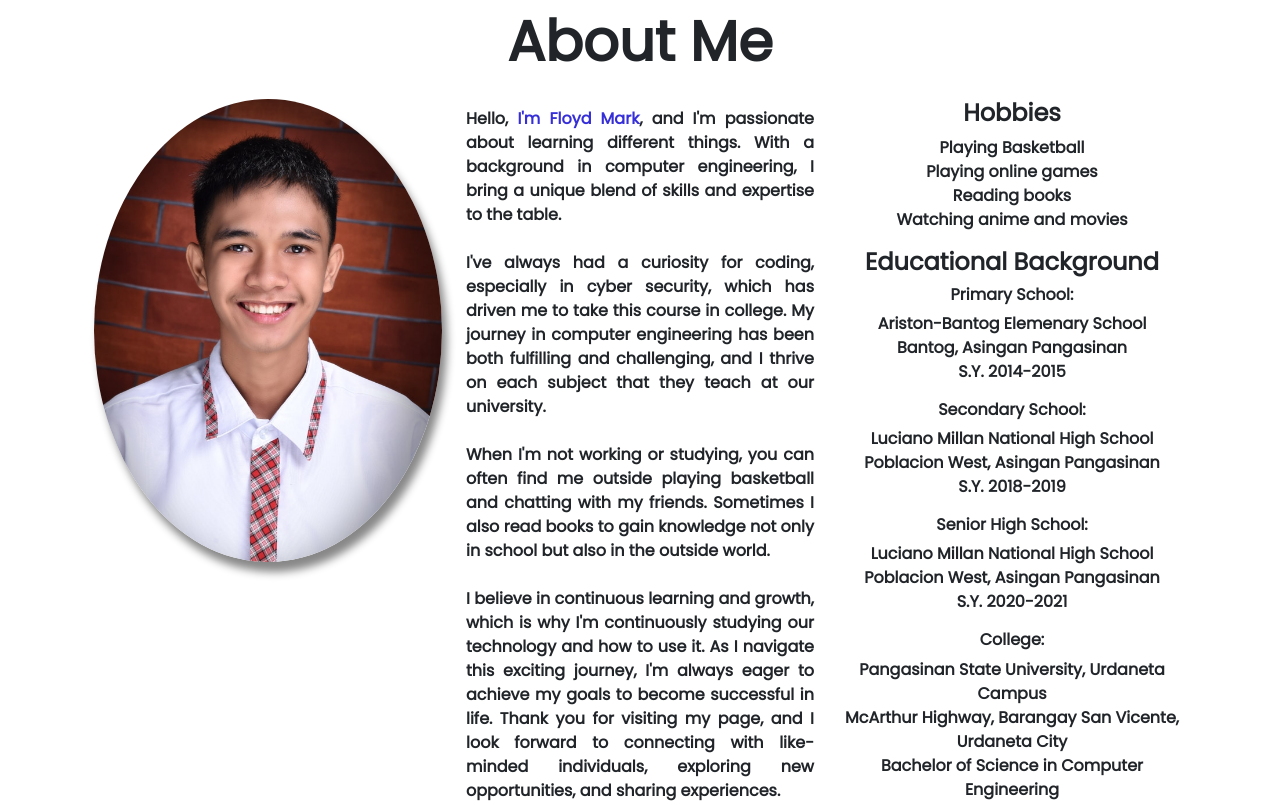
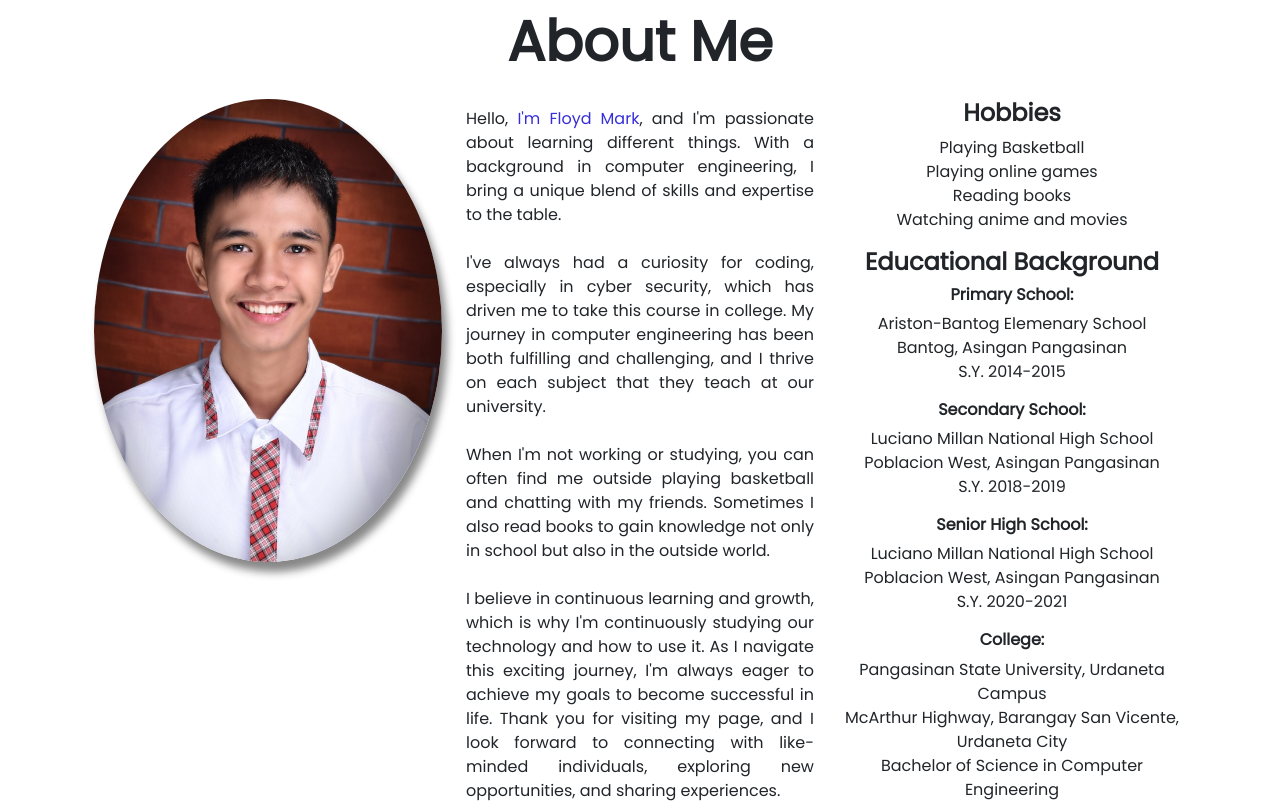
Before and after one commit to Natchzz/midtermExam, a plain HTML site: page index.html in a window 1280 px wide. Shown: the part 840-1645 px from the top of the page. Drawn offline with nearby package versions, Linux system fonts and the light colour scheme.

```diff
--- a/index.html
+++ b/index.html
@@ -78,7 +78,7 @@
                 <img src="./images/about_profile.jpg" class="image_about rounded-circle" alt="Profile photo">
             </div>
             <div class="col-lg-4">
-                <p class="aboutMeParagraph fw-semibold fs-6 mt-1 pt-1 justify-content-center">Hello, <span class="text floyd">I'm Floyd Mark</span>, and I'm passionate about learning different things. With a background in computer engineering, I bring a unique blend of skills and expertise to the table. <br><br>
+                <p class="aboutMeParagraph mt-1 pt-1 justify-content-center card-text">Hello, <span class="text floyd">I'm Floyd Mark</span>, and I'm passionate about learning different things. With a background in computer engineering, I bring a unique blend of skills and expertise to the table. <br><br>
                     I've always had a curiosity for coding, especially in cyber security, which has driven me to take this course in college. My journey in computer engineering has been both fulfilling and challenging, and I thrive on each subject that they teach at our university. <br><br>
                     When I'm not working or studying, you can often find me outside playing basketball and chatting with my friends. Sometimes I also read books to gain knowledge not only in school but also in the outside world. <br><br>
                     I believe in continuous learning and growth, which is why I'm continuously studying our technology and how to use it. As I navigate this exciting journey, I'm always eager to achieve my goals to become successful in life. Thank you for visiting my page, and I look forward to connecting with like-minded individuals, exploring new opportunities, and sharing experiences. <br><br>
@@ -88,18 +88,18 @@
             <div class="col-lg-4 text-center">
                 <!-- Hobbies -->
                 <h4 class="fw-bold">Hobbies</h4>
-                <p class="fw-bold">Playing Basketball <br>Playing online games <br> Reading books <br> Watching anime and movies</p>
+                <p class="card-text text-center">Playing Basketball <br>Playing online games <br> Reading books <br> Watching anime and movies</p>
 
                 <!-- Educational Background -->
                 <h4 class="fw-bold">Educational Background</h4>
                 <h6 class="fw-bold">Primary School:</h6>
-                <p class=" fw-semibold">Ariston-Bantog Elemenary School <br>Bantog, Asingan Pangasinan <br> S.Y. 2014-2015  </p>
+                <p class=" card-text text-center">Ariston-Bantog Elemenary School <br>Bantog, Asingan Pangasinan <br> S.Y. 2014-2015  </p>
                 <h6 class="fw-bold ">Secondary School:</h6>
-                <p class=" fw-semibold">Luciano Millan National High School <br> Poblacion West, Asingan Pangasinan <br> S.Y. 2018-2019  </p>
+                <p class=" card-text text-center">Luciano Millan National High School <br> Poblacion West, Asingan Pangasinan <br> S.Y. 2018-2019  </p>
                 <h6 class="fw-bold">Senior High School:</h6>
-                <p class="fw-semibold">Luciano Millan National High School <br> Poblacion West, Asingan Pangasinan <br>S.Y. 2020-2021 </p>
+                <p class="card-text text-center">Luciano Millan National High School <br> Poblacion West, Asingan Pangasinan <br>S.Y. 2020-2021 </p>
                 <h6 class="fw-bold">College:</h6>
-                <p class="fw-semibold">Pangasinan State University, Urdaneta Campus<br> McArthur Highway, Barangay San Vicente, Urdaneta City <br> Bachelor of Science in Computer Engineering </p>
+                <p class="card-text text-center">Pangasinan State University, Urdaneta Campus<br> McArthur Highway, Barangay San Vicente, Urdaneta City <br> Bachelor of Science in Computer Engineering </p>
 
                 <!-- Contacts -->
                 <h4 class="fw-bold">Contacts</h4>
```
